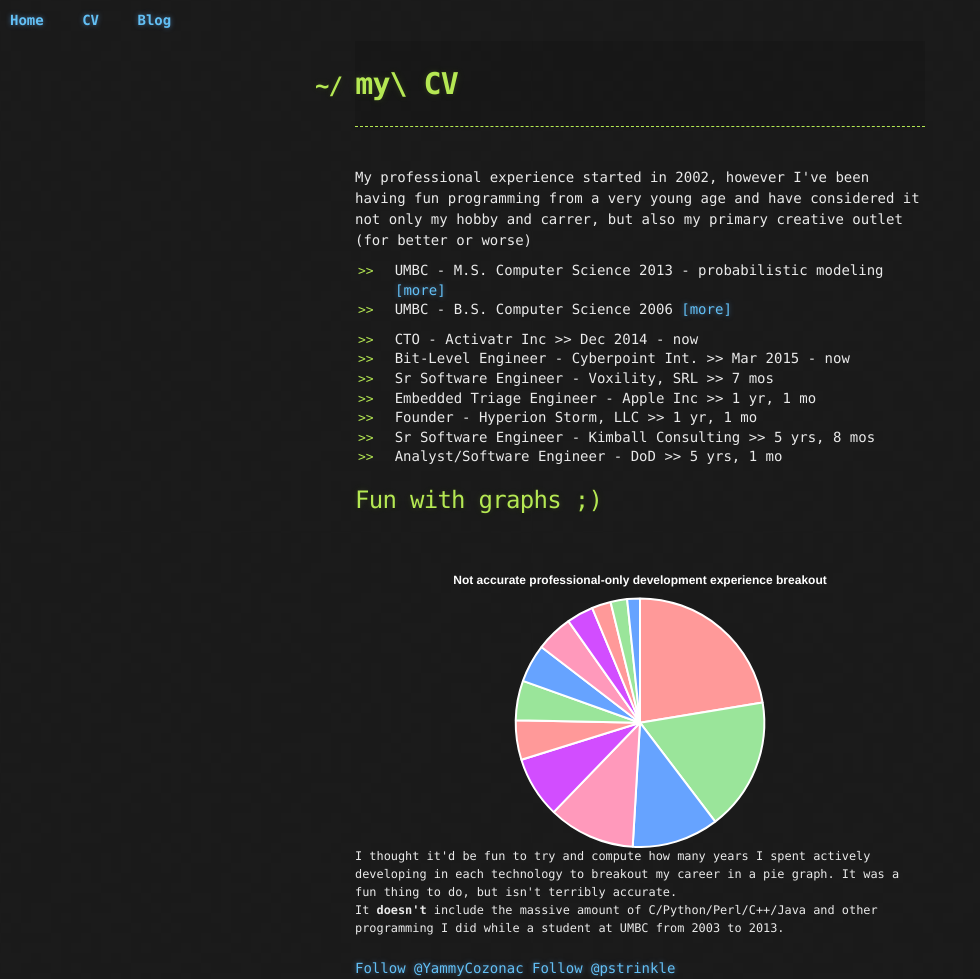
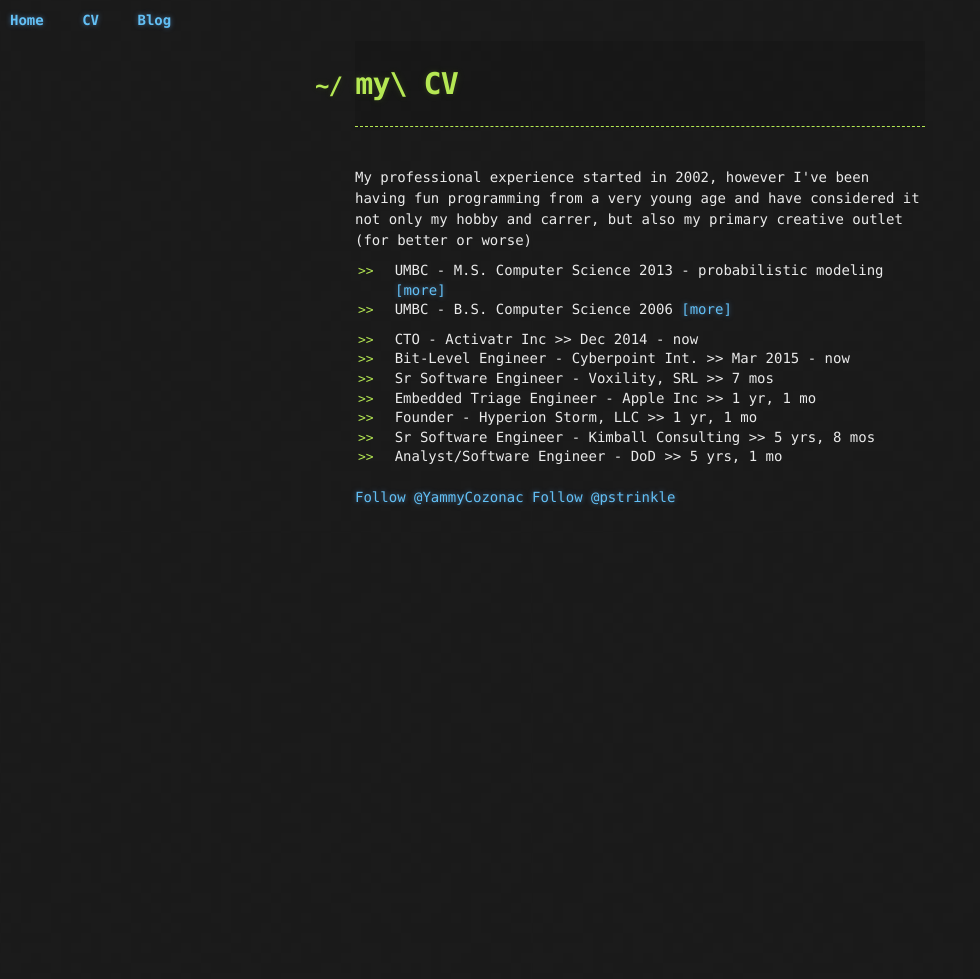
Before and after one commit to pstrinkle/pstrinkle.github.io, a Jekyll site: the page built from cv.html, in a window 1280 px wide. Shown: the whole page, without its empty margins (0-980 px from the left). Built offline with Jekyll 4.4.1, drawn with Linux system fonts in a browser that asks for light colours; nearby versions of some CDN libraries; comment, search, counter and statistics services are not loaded; after the commit the page ends 900 px from its top, so only the background shows below that; some of the changed lines change nothing that is shown.

Commit message:
Update cv.html

```diff
--- a/cv.html
+++ b/cv.html
@@ -71,154 +71,3 @@
     <li>Analyst/Software Engineer - DoD &gt;&gt; 5 yrs, 1 mo</li>
   </ul>
 </section>
-
-<section>
-  <h2>Fun with graphs ;)</h2>
-  <div id="canvas-holder" style="position:relative;">
-    <canvas id="funpie_pie" />
-  </div>
-  <div id="chartjs-tooltip"></div>
-  <p class="small">
-    I thought it'd be fun to try and compute how many years I spent actively developing in each technology
-    to breakout my career in a pie graph.  It was a fun thing to do, but isn't terribly accurate.<br />
-    It <strong>doesn't</strong> include the massive amount of C/Python/Perl/C++/Java and other programming I did while a student
-    at UMBC from 2003 to 2013.
-  </p>
-</section>
-
-<script src="//cdnjs.cloudflare.com/ajax/libs/Chart.js/2.1.0/Chart.min.js"></script>
-
-<script>
-  $(function() {
-    $('.more').on('click', function(event) {
-      event.preventDefault(); // no href for you!
-      var t = this;
-      $('#' + $(t).attr('href')).slideToggle({complete: function() {
-        $(t).remove(); // only have this once, no reason to toggle
-      }});
-    });
-
-    /* I spent 20 minutes playing with matching primary technologies per job over the past
-     * several years and came up with these values.
-     *
-     * It's not perfect and doesn't include the massive amount of time I did this stuff in school.
-     */
-    var d = {'C' : 8.67, 'Ops' : 1.75, 'Analysis' : 2.58, 'x86 asm' : 5.67,
-             'arm asm' : 2.42, 'Python' : 11.26, 'Objective-C' : 1.08, 'C++' : 1.25,
-             'C#' : 0.83, 'JavaScript' : 4.0, 'NoSQL' : 2.59, 'JTAG' : 5.67,
-             'HTML+CSS' : 2.49};
-    var unsorted = [];
-
-    // I want to sort it largest to smallest.
-    $.each(d, function(key, value) { unsorted.push([key, value]); });
-    unsorted.sort(function(a, b) { return a[1] < b[1] ? 1 : a[1] > b[1] ? -1 : 0 });
-
-    var colors = ['255,153,153,', '154,229,154,', '102,163,255,', '255,153,187,', '210,77,255,'];
-    var data = {
-      labels: [],
-      datasets: [{ data: [], backgroundColor: [], hoverBackgroundColor: [] }]
-    };
-
-    var i = 0;
-    var m = colors.length;
-
-    $.each(unsorted, function(index, element) {
-      data.labels.push(element[0]);
-      data.datasets[0].data.push(element[1]);
-      data.datasets[0].backgroundColor.push('rgba(' + colors[i] + '1)');
-      data.datasets[0].hoverBackgroundColor.push('rgba(' + colors[i] + '0.5)');
-      i = (i + 1) % m;
-    });
-
-    // https://jsfiddle.net/patrickactivatr/ytLtmLgs/1/
-    var custom = function(tooltip) {
-      if (!tooltip) { return; }
-
-      var tooltipEl = $("#chartjs-tooltip");
-
-      if (!tooltipEl[0]) {
-        $('body').append('<div id="chartjs-tooltip"></div>');
-        tooltipEl = $('#chartjs-tooltip');
-      }
-
-      // Hide if no tooltip
-      if (!tooltip.opacity) {
-        tooltipEl.css({opacity: 0});
-        $('.chartjs-wrap canvas').each(function(index, el) {
-          $(el).css('cursor', 'default');
-        });
-        return;
-      }
-
-      $(this._chart.canvas).css('cursor', 'pointer');
-
-      // Set caret Position
-      tooltipEl.removeClass('above below no-transform');
-      if (tooltip.yAlign) {
-        tooltipEl.addClass(tooltip.yAlign);
-      } else {
-        tooltipEl.addClass('no-transform');
-      }
-
-      // Set Text
-      if (tooltip.body) {
-        var body_s = tooltip.body.join('\n');
-        var pieces = [];
-        $.each(body_s.split(':'), function(index, element) {
-          pieces.push(element.trim());
-        });
-
-        tooltipEl.html(pieces[0] + ': ' + pieces[1] + ' years');
-      }
-
-      // Find Y Location on page
-      var top = 0;
-      if (tooltip.yAlign) {
-        var ch = 0;
-        // because for me it was always undefined...
-        if (tooltip.caretHeight) {
-          ch = tooltip.caretHeight;
-        }
-
-        if (tooltip.yAlign == 'above') {
-          top = tooltip.y - ch - tooltip.caretPadding;
-        } else {
-          top = tooltip.y + ch + tooltip.caretPadding;
-        }
-      }
-
-      var position = $('#funpie_pie').offset(); /* location within document */
-
-      // Display, position, and set styles for font
-      tooltipEl.css({
-        opacity: 1,
-        width: 'auto',
-        left: position.left + tooltip.x + 'px',
-        top: position.top + top + 'px',
-        fontFamily: tooltip._fontFamily,
-        fontSize: tooltip.fontSize,
-        fontStyle: tooltip._fontStyle,
-        padding: tooltip.yPadding + 'px ' + tooltip.xPadding + 'px',
-      });
-    };
-
-    Chart.defaults.global.tooltips.custom = custom;
-
-    var ctx = document.getElementById("funpie_pie").getContext("2d");
-    new Chart(ctx, {
-      type: "pie",
-      data: data,
-      options: {
-        responsive: true,
-        title: {
-          display: true,
-          text: 'Not accurate professional-only development experience breakout',
-          fontColor: '#fff',
-          fontSize: 12,
-        },
-        legend: { display: false, },
-        tooltips: { enabled: false, },
-      },
-    });
-  });
-</script>
```
